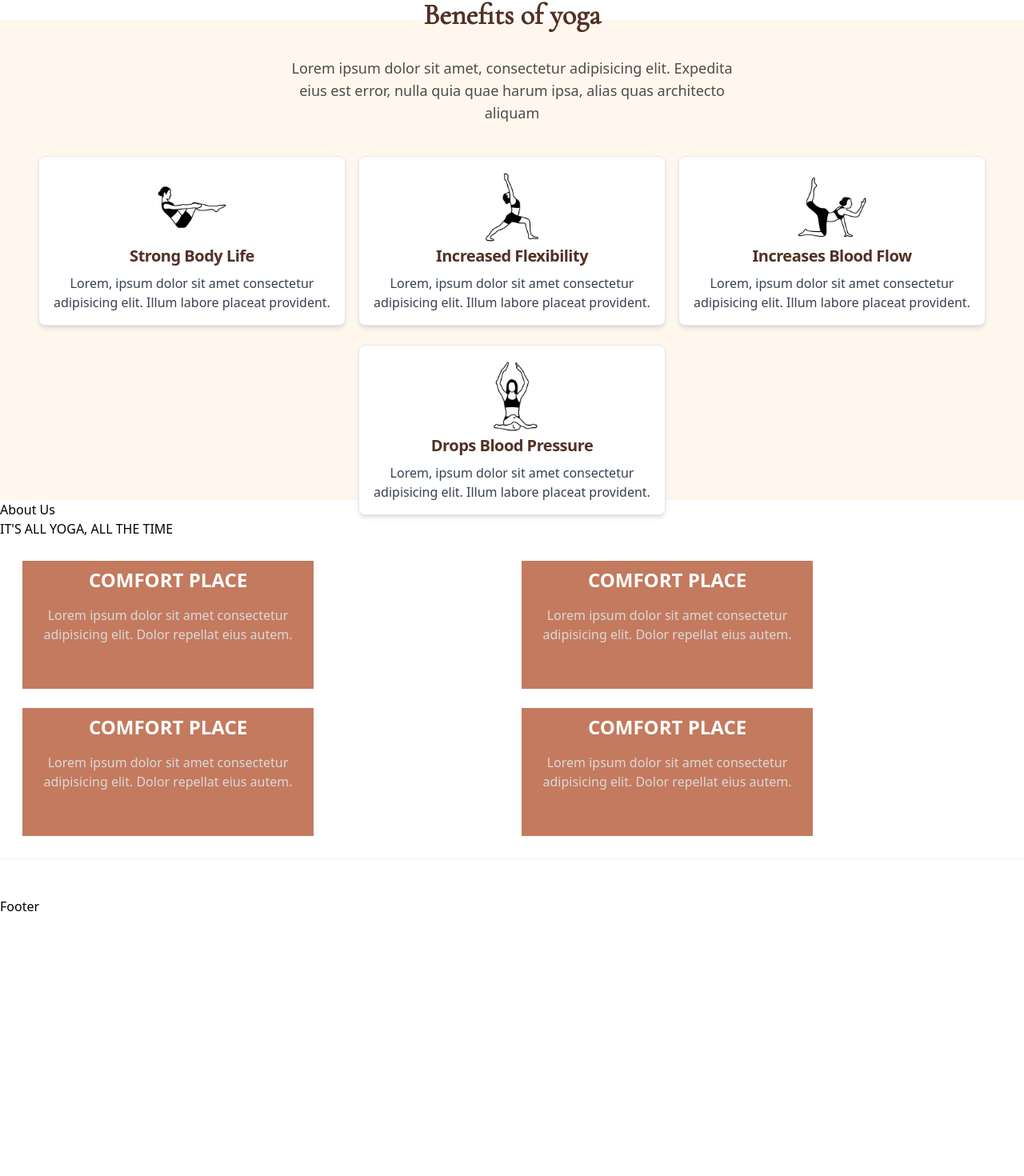
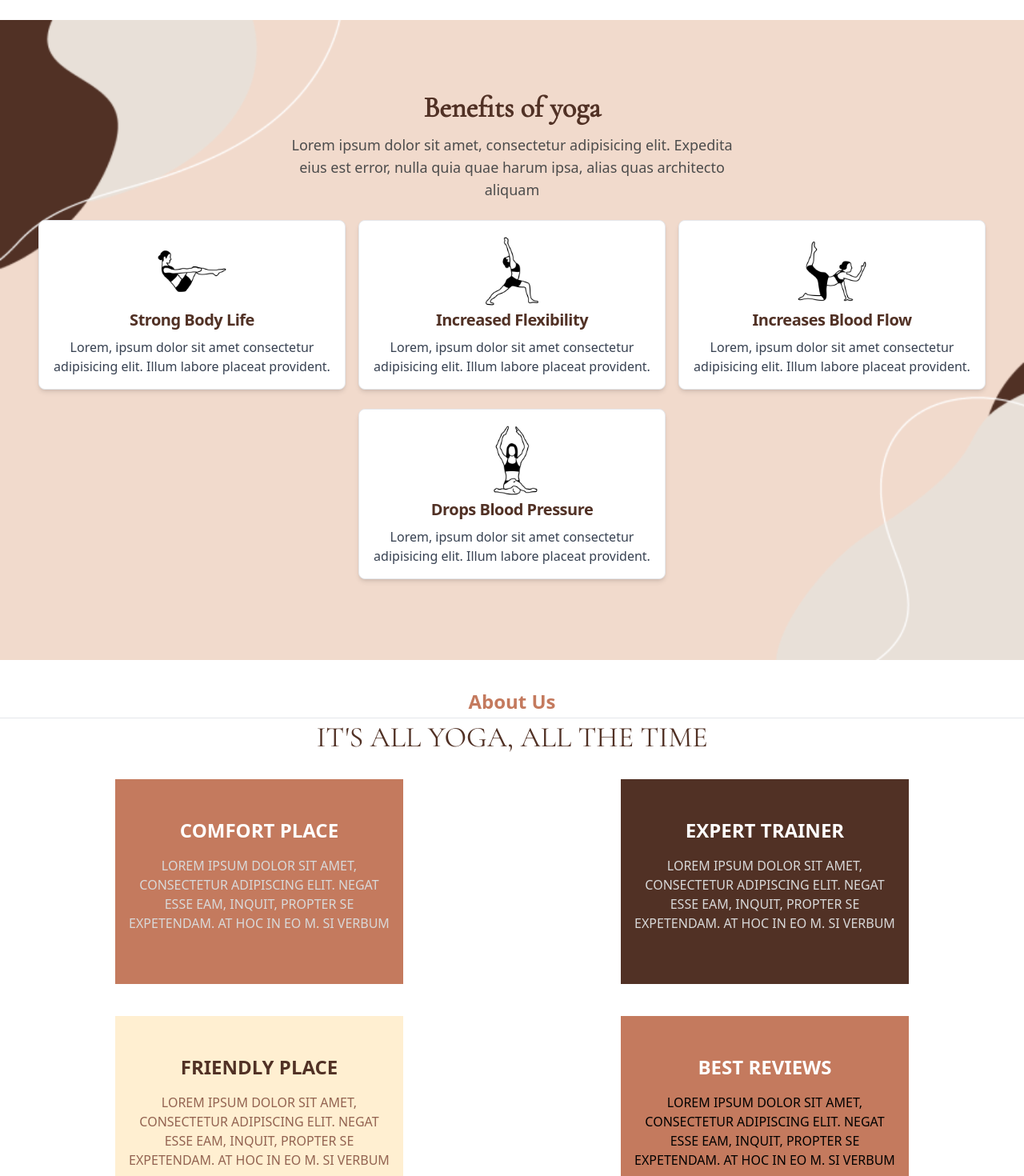
Before and after one commit to anuj4you/yogaMate, a React (Create React App) app: page / in a window 1280 px wide. Shown: the part 785-2255 px from the top of the page at 80% size. Before the commit the page ends 1930 px from the top, so only its background shows below. Built offline with nearby package versions, Linux system fonts and the light colour scheme.

Commit message:
added aboutUs and fixed some styles

```diff
--- a/src/components/AboutUs.js
+++ b/src/components/AboutUs.js
@@ -2,55 +2,56 @@ import React from "react";
 
 export default function AboutUs() {
   return (
-    <div>
-      <h4>About Us </h4>
-      <h5>IT'S ALL YOGA, ALL THE TIME</h5>
+    <div className=" h-[95vh] flex flex-col justify-center justify-items-center text-center">
+      <h4 className="font-bold text-2xl py-1 px-4 text-[#C47A5E]">About Us </h4> <hr />
+      <h5 className="cormorant text-4xl py-1 px-4 text-[#513125]">IT'S ALL YOGA, ALL THE TIME</h5>
 
-      <div className=" flex items-center justify-center text-center grid mb-8  shadow-sm dark:border-gray-700 md:mb-12 md:grid-cols-2 px-4 py-4 ">
-        <div className="flex flex-col items-center justify-center p-8 text-center bg-[#C47A5E] px-3 py-2 mx-3 my-3 w-7/12 ">
-          <blockquote className="max-w-2xl mx-auto mb-4 text-[#D9D9D9] lg:mb-8 dark:text-gray-400">
+      <div className=" grid grid-cols-2 gap-4 justify-items-center px-4 py-4">
+        <div className=" h-64 flex flex-col items-center justify-center text-center bg-[#C47A5E] px-3 py-2 mx-3 my-3 w-7/12 ">
+
             <h3 className="text-2xl font-semibold text-white dark:text-white  ">
               COMFORT PLACE
             </h3>
-            <p className="my-4 font-light">
-              Lorem ipsum dolor sit amet consectetur adipisicing elit. Dolor repellat eius autem.
+            <p className="my-4 font-light text-[#D9D9D9]">
+            LOREM IPSUM DOLOR SIT AMET, CONSECTETUR ADIPISCING ELIT. NEGAT ESSE EAM, INQUIT, PROPTER SE EXPETENDAM. AT HOC IN EO M. SI VERBUM
             </p>
-          </blockquote>
+
 
         </div>
-        <div className="flex flex-col items-center justify-center p-8 text-center bg-[#C47A5E] px-3 py-2 mx-3 my-3 w-7/12 ">
-          <blockquote className="max-w-2xl mx-auto mb-4 text-[#D9D9D9] lg:mb-8 dark:text-gray-400">
+        <div className=" h-64 flex flex-col items-center justify-center text-center bg-[#513125] px-3 py-2 mx-3 my-3 w-7/12 ">
+
             <h3 className="text-2xl font-semibold text-white dark:text-white  ">
-              COMFORT PLACE
+              EXPERT TRAINER
+            </h3>
+            <p className="my-4 font-light text-[#D9D9D9] ">
+            LOREM IPSUM DOLOR SIT AMET, CONSECTETUR ADIPISCING ELIT. NEGAT ESSE EAM, INQUIT, PROPTER SE EXPETENDAM. AT HOC IN EO M. SI VERBUM
+            </p>
+
+
+        </div>
+        <div className=" h-64 flex flex-col items-center justify-center text-center bg-[#FFEFD1] px-3 py-2 mx-3 my-3 w-7/12 ">
+
+            <h3 className="text-2xl font-semibold text-[#513125] dark:text-white  ">
+              FRIENDLY PLACE
+            </h3>
+            <p className="my-4 font-light text-[#936351] ">
+            LOREM IPSUM DOLOR SIT AMET, CONSECTETUR ADIPISCING ELIT. NEGAT ESSE EAM, INQUIT, PROPTER SE EXPETENDAM. AT HOC IN EO M. SI VERBUM
+            </p>
+
+
+        </div>
+        <div className=" h-64 flex flex-col items-center justify-center text-center bg-[#C47A5E] px-3 py-2 mx-3 my-3 w-7/12 ">
+
+            <h3 className="text-2xl font-semibold text-white dark:text-white  ">
+              BEST REVIEWS
             </h3>
             <p className="my-4 font-light">
-              Lorem ipsum dolor sit amet consectetur adipisicing elit. Dolor repellat eius autem.
+            LOREM IPSUM DOLOR SIT AMET, CONSECTETUR ADIPISCING ELIT. NEGAT ESSE EAM, INQUIT, PROPTER SE EXPETENDAM. AT HOC IN EO M. SI VERBUM
             </p>
-          </blockquote>
+
 
         </div>
-        <div className="flex flex-col items-center justify-center p-8 text-center bg-[#C47A5E] px-3 py-2 mx-3 my-3 w-7/12 ">
-          <blockquote className="max-w-2xl mx-auto mb-4 text-[#D9D9D9] lg:mb-8 dark:text-gray-400">
-            <h3 className="text-2xl font-semibold text-white dark:text-white  ">
-              COMFORT PLACE
-            </h3>
-            <p className="my-4 font-light">
-              Lorem ipsum dolor sit amet consectetur adipisicing elit. Dolor repellat eius autem.
-            </p>
-          </blockquote>
 
-        </div>
-        <div className="flex flex-col items-center justify-center p-8 text-center bg-[#C47A5E] px-3 py-2 mx-3 my-3 w-7/12 ">
-          <blockquote className="max-w-2xl mx-auto mb-4 text-[#D9D9D9] lg:mb-8 dark:text-gray-400">
-            <h3 className="text-2xl font-semibold text-white dark:text-white  ">
-              COMFORT PLACE
-            </h3>
-            <p className="my-4 font-light">
-              Lorem ipsum dolor sit amet consectetur adipisicing elit. Dolor repellat eius autem.
-            </p>
-          </blockquote>
-
-        </div>
 
       </div>
     </div>
--- a/src/components/Benefits.js
+++ b/src/components/Benefits.js
@@ -2,22 +2,23 @@ import React from "react";
 
 export default function Benefits() {
 
+    var benefitBg = require("../images/benefitBg.png");
     var pose8 = require("../images/pose8.png");
     var pose3 = require("../images/pose3.png");
     var pose5 = require("../images/pose5.png");
     var pose2 = require("../images/pose2.png");
 
   return (
-    <div className=" bg-orange-50 h-[75vh] px-5 py-5 flex flex-col justify-center  ">
-      <h3 className=" text-[#513125] text-4xl flex justify-center font-bold cormorant py-3 my-2">
+    <div className=" bg-orange-50 h-[100vh] px-5 py-3 flex flex-col justify-center bg-no-repeat bg-cover bg-center " style={{backgroundImage: `url(${benefitBg})`}}>
+      <h3 className=" text-[#513125] text-4xl flex justify-center font-bold cormorant py-1 my-1">
         Benefits of yoga
       </h3>
-      <p className="text-lg text-center text-[#4C4C4C] px-32 my-3 w-2/3 mx-auto">
+      <p className="text-lg text-center text-[#4C4C4C] px-32 my-1 w-2/3 mx-auto">
         Lorem ipsum dolor sit amet, consectetur adipisicing elit. Expedita eius
         est error, nulla quia quae harum ipsa, alias quas architecto aliquam{" "}
       </p>
 
-      <div className="cards flex flex-wrap justify-evenly my-4 mx-3 ">
+      <div className="cards flex flex-wrap justify-evenly my-2 mx-3 ">
         <div className=" my-3 flex flex-col justify-center text-center shadow-md  max-w-sm p-4 bg-white border border-gray-200 rounded-lg  hover:bg-[#ceb1a6] dark:bg-gray-800 dark:border-gray-700 dark:hover:bg-gray-700">
 
         <img src={pose8} alt="pic" style={{width:"27%", margin:"auto"}} />
```
Also changed, not shown: src/images/benefitBg.png (added).
